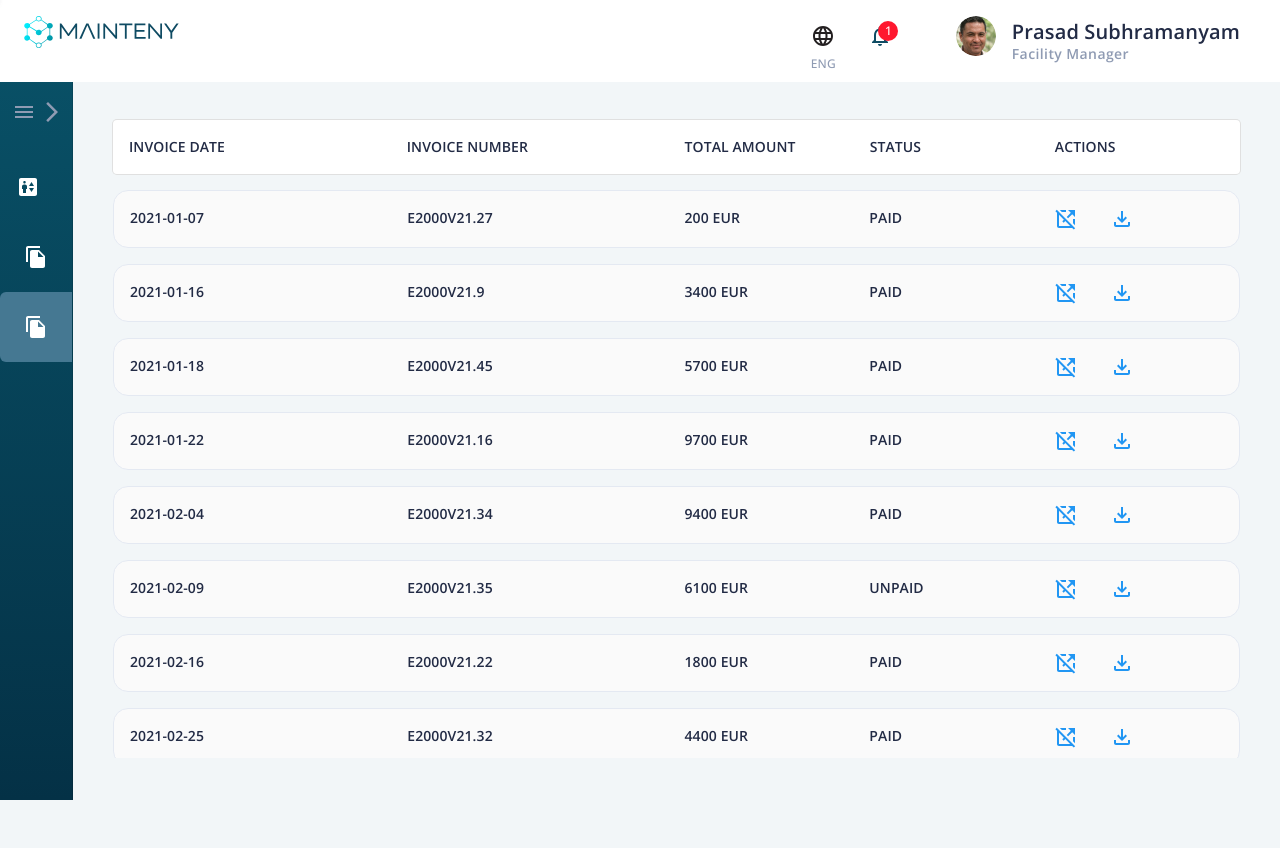
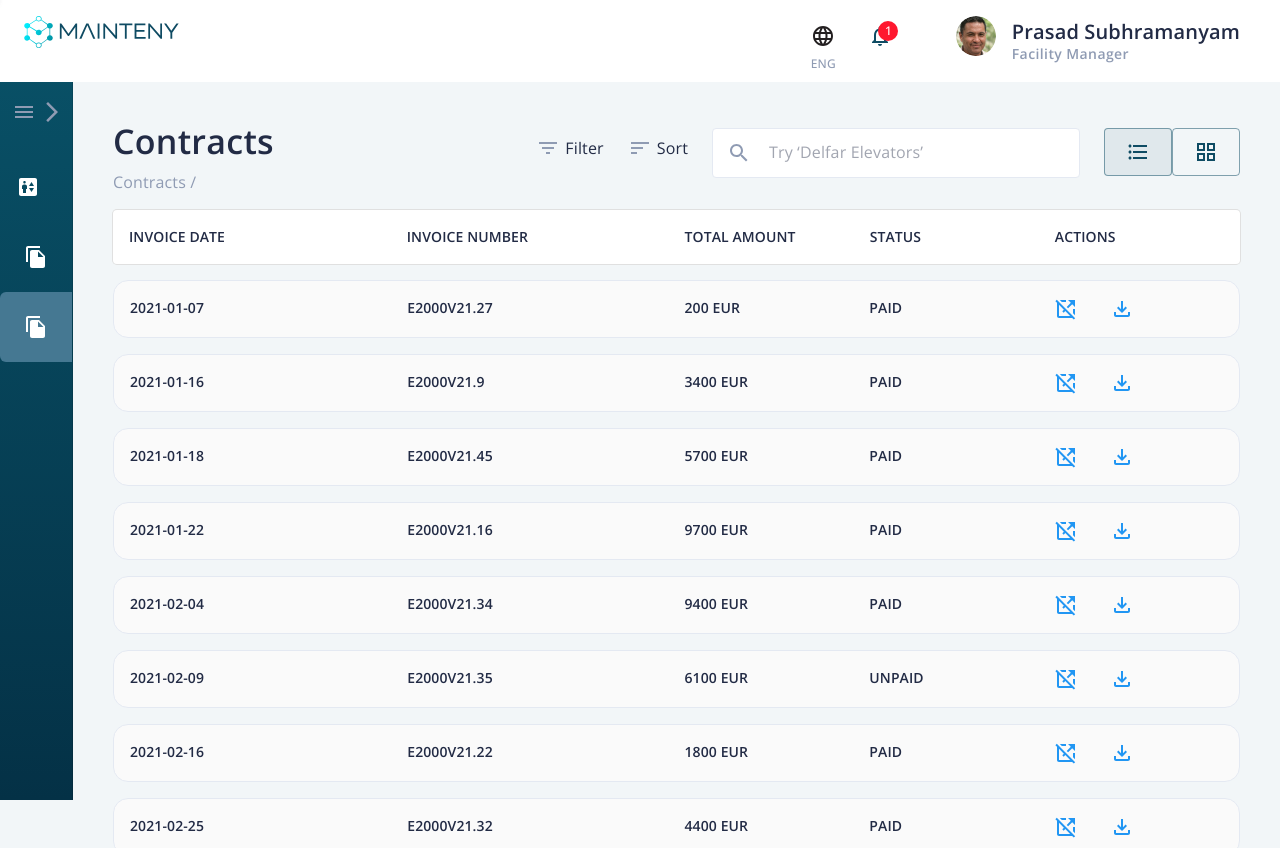
Before and after one commit to Westernwells/mainteny-pm, a React (Create React App) app: page /pm/invoices in a window 1280 px wide. Before the commit the page ends 800 px from the top, so only its background shows below. Built offline with nearby package versions, Linux system fonts and the light colour scheme; no server answers.

Commit message:
add search support to invoice page

```diff
--- a/src/pages/Invoices/index.tsx
+++ b/src/pages/Invoices/index.tsx
@@ -1,9 +1,14 @@
 import React, {useState} from 'react';
 import Box from '@mui/material/Box';
+import Typography from '@mui/material/Typography';
+import Breadcrumbs from '@mui/material/Breadcrumbs';
+import Link from '@mui/material/Link';
 import {makePage} from '../../utils/paging-utils';
 import {InvoiceHeader} from './InvoiceHeader';
 import {useInvoices} from '../../hooks/useInvoice';
 import {InvoiceRow} from './InvoiceRow';
+import {Widget} from '../../components/Widget';
+import {BtnGroupType} from '../../models/misc';
 
 interface InvoicesProp {
   stopLoading: () => void;
@@ -16,11 +21,30 @@ export const Invoices = ({stopLoading}: InvoicesProp) => {
 
   return (
     <Box>
-      <InvoiceHeader />
-      <Box sx={{height: '73vh', overflowY: 'scroll'}}>
-        {invoiceResource?.data.map((invoice) => (
-          <InvoiceRow invoice={invoice} key={invoice.id} />
-        ))}
+      <Box display="flex" justifyContent="space-between">
+        <Box>
+          <Typography variant="h4">Contracts</Typography>
+          <Breadcrumbs aria-label="breadcrumb" sx={{mt: 1, mb: 2}}>
+            <Link underline="hover" color="inherit" href="/">
+              Contracts /
+            </Link>
+          </Breadcrumbs>
+        </Box>
+        <Box mt={1}>
+          <Widget
+            btnGroupType={BtnGroupType.ICON}
+            searchPlaceholder="Try ‘Delfar Elevators’"
+            onSearchTextChanged={setSearch}
+          />
+        </Box>
+      </Box>
+      <Box>
+        <InvoiceHeader />
+        <Box sx={{height: '73vh', overflowY: 'scroll'}}>
+          {invoiceResource?.data.map((invoice) => (
+            <InvoiceRow invoice={invoice} key={invoice.id} />
+          ))}
+        </Box>
       </Box>
     </Box>
   );
```
